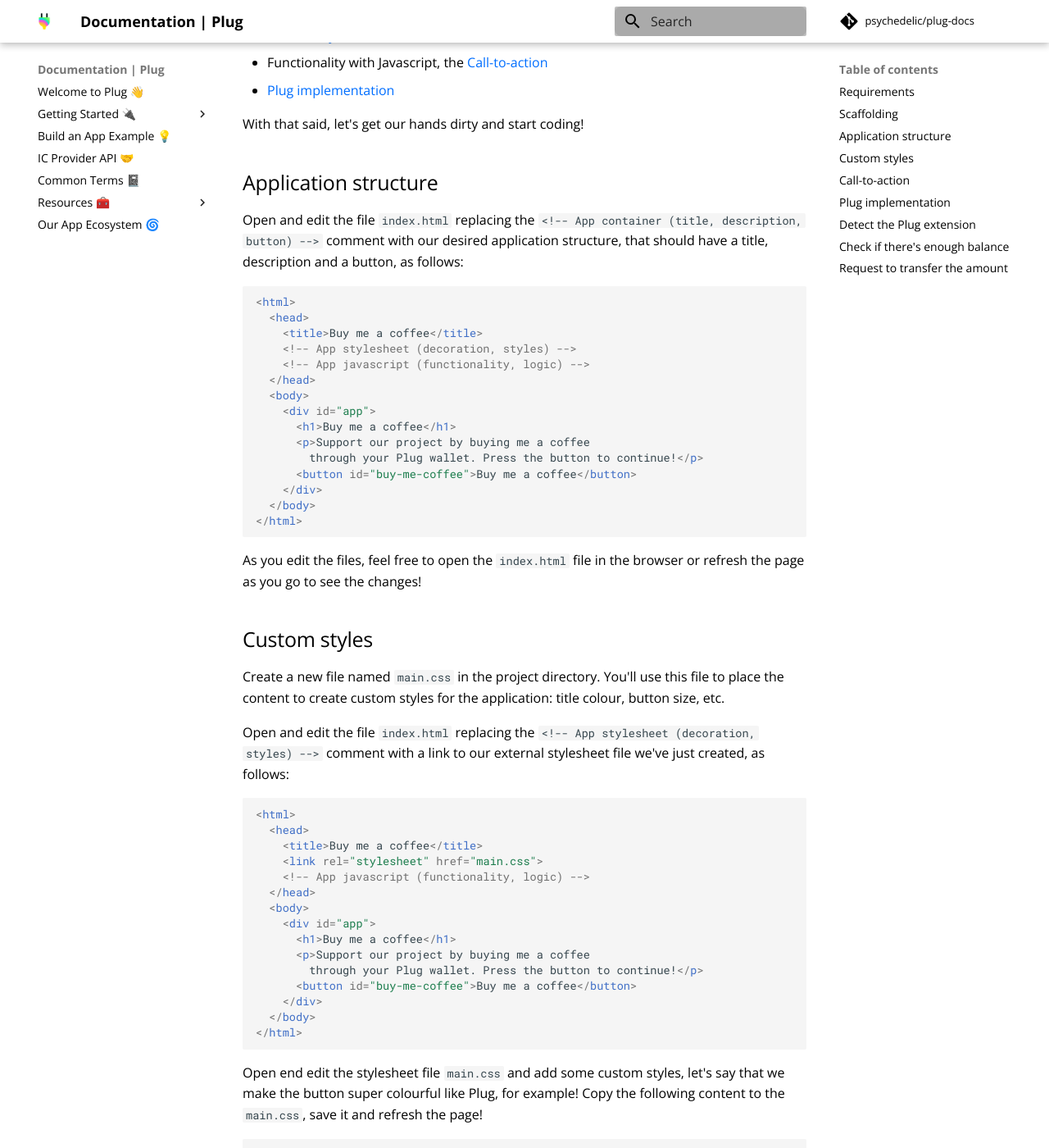
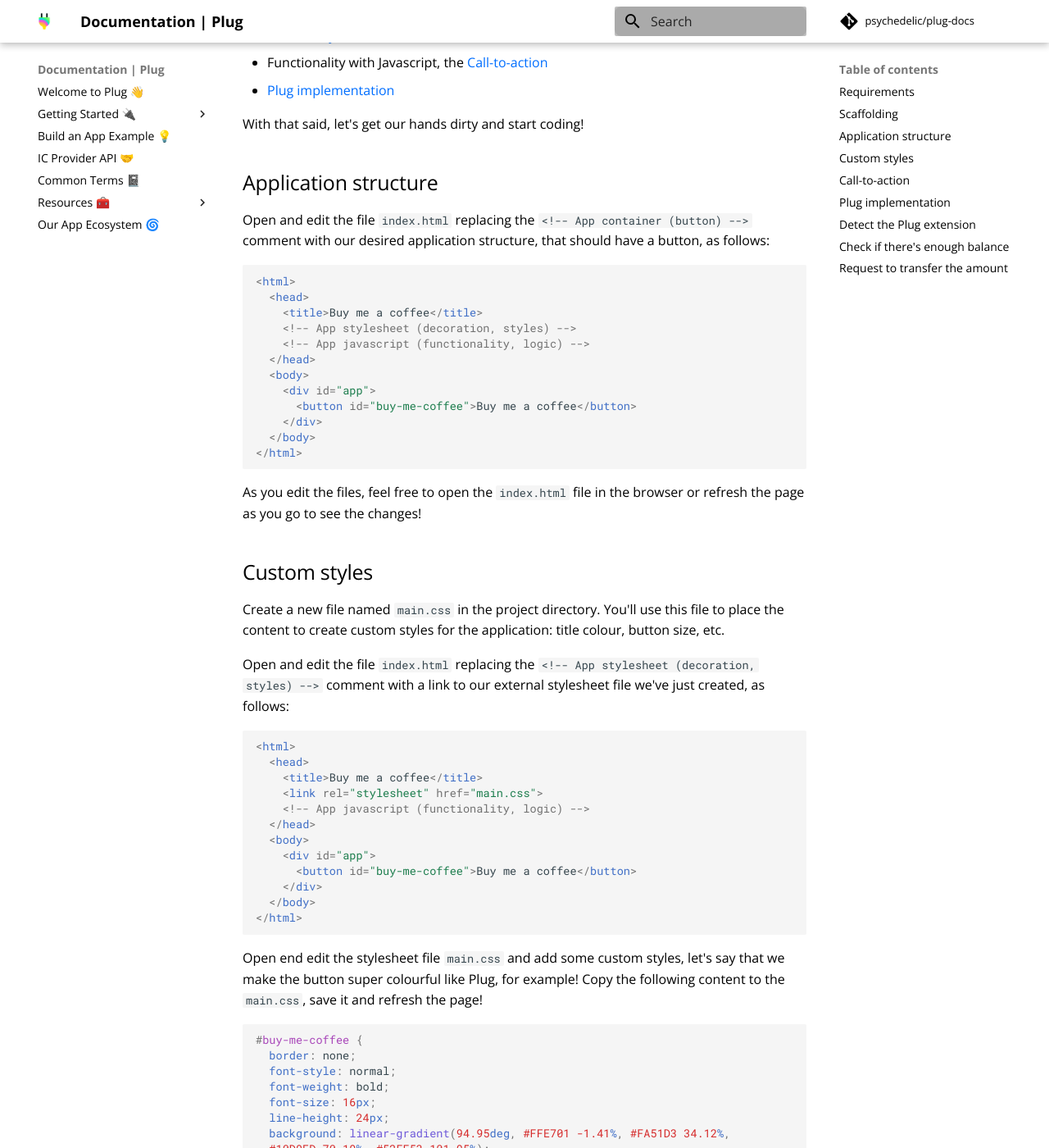
Before and after one commit to Psychedelic/plug-docs, an MkDocs documentation site: the page built from docs/getting-started/build-app-example.md, in a window 1280 px wide and 1400 px high, scrolled down 1346 px. Shown: the whole window at 82% size. Built offline with MkDocs 1.6.1 and Material for MkDocs 9.7.7, drawn with Linux system fonts in a browser that asks for light colours; comment, search, counter and statistics services are not loaded; some of the changed text lies outside the part shown.

Commit message:
docs: ✏️  amend app to be a single button (update img)

````diff
--- a/docs/getting-started/build-app-example.md
+++ b/docs/getting-started/build-app-example.md
@@ -33,7 +33,7 @@
     <!-- App javascript (functionality, logic) -->
   </head>
   <body>
-    <!-- App container (title, description, button) -->
+    <!-- App container (button) -->
   </body>
 </html>
 ```
@@ -50,7 +50,7 @@
 
 ## Application structure
 
-Open and edit the file `index.html` replacing the `<!-- App container (title, description, button) -->` comment with our desired application structure, that should have a title, description and a button, as follows:
+Open and edit the file `index.html` replacing the `<!-- App container (button) -->` comment with our desired application structure, that should have a button, as follows:
 
 ```html
 <html>
@@ -61,9 +61,6 @@
   </head>
   <body>
     <div id="app">
-      <h1>Buy me a coffee</h1>
-      <p>Support our project by buying me a coffee
-        through your Plug wallet. Press the button to continue!</p>
       <button id="buy-me-coffee">Buy me a coffee</button>
     </div>
   </body>
@@ -87,9 +84,6 @@
   </head>
   <body>
     <div id="app">
-      <h1>Buy me a coffee</h1>
-      <p>Support our project by buying me a coffee
-        through your Plug wallet. Press the button to continue!</p>
       <button id="buy-me-coffee">Buy me a coffee</button>
     </div>
   </body>
@@ -164,9 +158,6 @@
   </head>
   <body>
     <div id="app">
-      <h1>Buy me a coffee</h1>
-      <p>Support our project by buying me a coffee
-        through your Plug wallet. Press the button to continue!</p>
       <button id="buy-me-coffee">Buy me a coffee</button>
     </div>
   </body>
@@ -270,3 +261,30 @@
 After you save the file, refresh the page and press the `Buy me a Coffee` button. You should see the correspondent message to your account balance: `Plug wallet has enough balance` or `Plug wallet doesn't have enough balance`.
 
 ## Request to transfer the amount
+
+```js
+async function onButtonPress() {
+  const hasAllowed = await window.ic?.plug?.requestConnect();
+
+  if (hasAllowed) {
+    console.log('Plug wallet is connected');
+
+    const balance = await window.ic?.plug?.requestBalance();
+
+    if (balance >= coffeeAmount) {
+      console.log('Plug wallet has enough balance!');
+
+      const transfer = {
+        accountId: 'xxxx-xxxx-xxxx-xxxx-xxxx',
+        amount: coffeeAmount
+      };
+      const balance = await window.ic?.plug?.requestTransfer(transfer);
+
+    } else {
+      console.log('Plug wallet doesn\'t have enough balance!');
+    }
+  } else {
+    console.log('Plug connection was refused')
+  }
+}
+```
````
Also changed, not shown: docs/getting-started/imgs/buy-me-coffee-button-style.gif, 1 other file.
